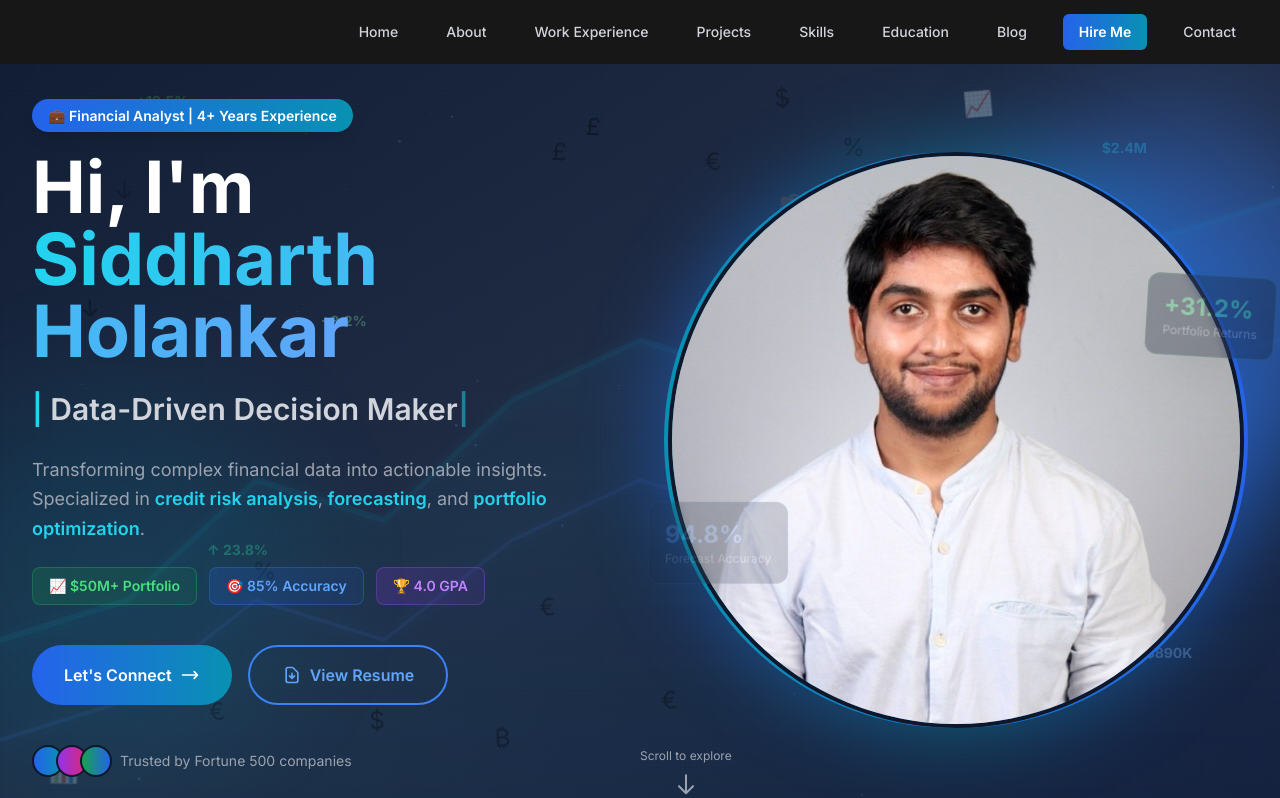
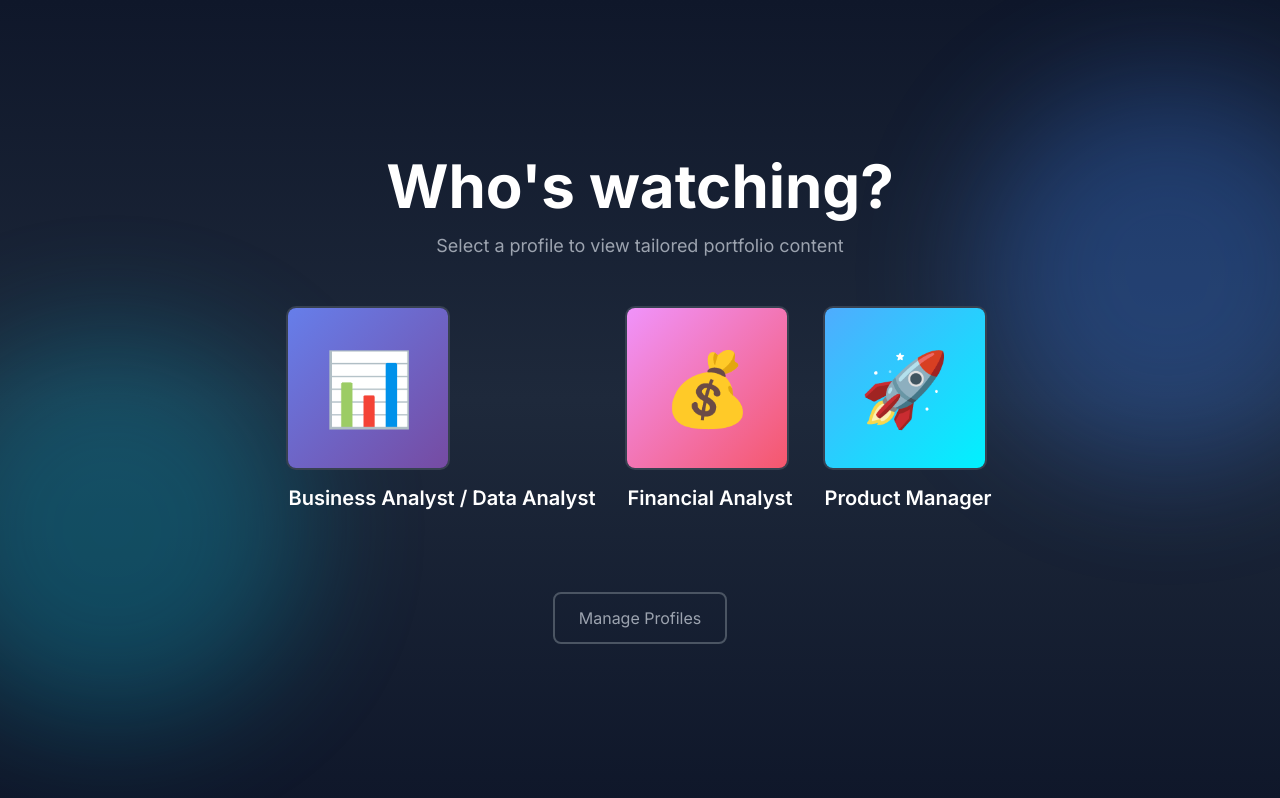
Before and after one commit to siddharthholankar/Portfolio-Website, a React (Vite) app: page / in a window 1280 px wide. Shown: the top 798 px of the page. Built offline with nearby package versions, Linux system fonts and the light colour scheme.

Commit message:
Add Netflix-style profile selector for role-based portfolio filtering

```diff
--- a/src/App.jsx
+++ b/src/App.jsx
@@ -1,8 +1,10 @@
 import { BrowserRouter as Router, Routes, Route, useLocation } from "react-router-dom";
+import { useState, useEffect } from "react";
 import Navbar from "./components/Navbar";
 import Home from "./pages/Home";
 import Blog from "./components/Blog";
 import BlogPost from "./components/BlogPost";
+import ProfileSelector from "./components/ProfileSelector";
 import {
   skills,
   projects,
@@ -13,28 +15,59 @@ import {
   certifications,
   achievements,
   blogPosts,
+  profiles,
 } from "./utils/data";
 
 function AppContent() {
   const location = useLocation();
   const isBlogPage = location.pathname.startsWith('/blog');
+  const [selectedProfile, setSelectedProfile] = useState(null);
+
+  useEffect(() => {
+    // Load selected profile from localStorage
+    const savedProfile = localStorage.getItem('selectedProfile');
+    if (savedProfile) {
+      setSelectedProfile(savedProfile);
+    }
+  }, []);
+
+  const handleSelectProfile = (profileId) => {
+    setSelectedProfile(profileId);
+    localStorage.setItem('selectedProfile', profileId);
+  };
+
+  const handleSwitchProfile = () => {
+    setSelectedProfile(null);
+    localStorage.removeItem('selectedProfile');
+  };
+
+  // Show profile selector if no profile is selected and not on blog page
+  if (!selectedProfile && !isBlogPage) {
+    return <ProfileSelector profiles={profiles} onSelectProfile={handleSelectProfile} />;
+  }
+
+  // Filter content based on selected profile
+  const filteredProjects = selectedProfile
+    ? projects.filter(project => project.profiles?.includes(selectedProfile))
+    : projects;
 
   return (
     <>
-      {!isBlogPage && <Navbar />}
+      {!isBlogPage && <Navbar selectedProfile={selectedProfile} onSwitchProfile={handleSwitchProfile} onSelectProfile={handleSelectProfile} profiles={profiles} />}
       <Routes>
         <Route
           path="/"
           element={
             <Home
               skills={skills}
-              projects={projects}
+              projects={filteredProjects}
               visibleSkills={visibleSkills}
               hiddenSkills={hiddenSkills}
               experiences={experiences}
               education={education}
               certifications={certifications}
               achievements={achievements}
+              selectedProfile={selectedProfile}
             />
           }
         />
--- /dev/null
+++ b/src/components/ProfileSelector.jsx
@@ -0,0 +1,89 @@
+import { useState } from "react";
+import PropTypes from "prop-types";
+
+const ProfileSelector = ({ profiles, onSelectProfile }) => {
+  const [hoveredProfile, setHoveredProfile] = useState(null);
+
+  return (
+    <div className="min-h-screen bg-gradient-to-b from-[#0f172a] via-[#1e293b] to-[#0f172a] flex items-center justify-center px-4">
+      {/* Background Effects */}
+      <div className="absolute inset-0 overflow-hidden">
+        <div className="absolute top-20 -right-20 w-96 h-96 bg-blue-500 rounded-full blur-3xl opacity-10 animate-pulse"></div>
+        <div className="absolute bottom-20 -left-20 w-96 h-96 bg-cyan-500 rounded-full blur-3xl opacity-10 animate-pulse" style={{ animationDelay: '1s' }}></div>
+      </div>
+
+      <div className="relative z-10 text-center w-full max-w-4xl">
+        {/* Title */}
+        <h1 className="text-4xl md:text-6xl font-bold text-white mb-4">
+          Who's watching?
+        </h1>
+        <p className="text-gray-400 text-lg mb-12">
+          Select a profile to view tailored portfolio content
+        </p>
+
+        {/* Profile Cards */}
+        <div className="flex flex-wrap justify-center gap-6 md:gap-8 mb-12">
+          {profiles.map((profile) => (
+            <div
+              key={profile.id}
+              className="group cursor-pointer"
+              onMouseEnter={() => setHoveredProfile(profile.id)}
+              onMouseLeave={() => setHoveredProfile(null)}
+              onClick={() => onSelectProfile(profile.id)}
+            >
+              <div
+                className={`relative transition-all duration-300 ${
+                  hoveredProfile === profile.id
+                    ? "scale-110 transform"
+                    : "scale-100"
+                }`}
+              >
+                {/* Profile Avatar */}
+                <div
+                  className={`w-32 h-32 md:w-40 md:h-40 rounded-lg mb-4 flex items-center justify-center text-6xl md:text-7xl transition-all duration-300 ${
+                    hoveredProfile === profile.id
+                      ? "ring-4 ring-blue-500 shadow-2xl shadow-blue-500/50"
+                      : "ring-2 ring-gray-700 hover:ring-gray-600"
+                  }`}
+                  style={{
+                    background: profile.gradient || "linear-gradient(135deg, #667eea 0%, #764ba2 100%)",
+                  }}
+                >
+                  <span>{profile.icon}</span>
+                </div>
+
+                {/* Profile Name */}
+                <p
+                  className={`text-white font-semibold text-lg md:text-xl transition-colors duration-300 ${
+                    hoveredProfile === profile.id ? "text-blue-400" : ""
+                  }`}
+                >
+                  {profile.name}
+                </p>
+              </div>
+            </div>
+          ))}
+        </div>
+
+        {/* Manage Profiles Button */}
+        <button className="mt-8 px-6 py-3 border-2 border-gray-600 text-gray-400 hover:border-gray-500 hover:text-white transition-colors duration-300 rounded-lg">
+          Manage Profiles
+        </button>
+      </div>
+    </div>
+  );
+};
+
+ProfileSelector.propTypes = {
+  profiles: PropTypes.arrayOf(
+    PropTypes.shape({
+      id: PropTypes.string.isRequired,
+      name: PropTypes.string.isRequired,
+      icon: PropTypes.string.isRequired,
+      gradient: PropTypes.string,
+    })
+  ).isRequired,
+  onSelectProfile: PropTypes.func.isRequired,
+};
+
+export default ProfileSelector;
--- a/src/pages/Home.jsx
+++ b/src/pages/Home.jsx
@@ -17,7 +17,7 @@ import Contact from "../components/Contact";
 import Footer from "../components/Footer";
 import { canvasDotsBg } from "../utils/Utils";
 
-const Home = ({ skills, projects, visibleSkills, hiddenSkills, experiences, education, certifications, achievements }) => {
+const Home = ({ skills, projects, visibleSkills, hiddenSkills, experiences, education, certifications, achievements, selectedProfile }) => {
   const [showScrollButton, setShowScrollButton] = useState(false);
 
   useEffect(() => {
--- a/src/utils/data.jsx
+++ b/src/utils/data.jsx
@@ -23,7 +23,8 @@ const projects = [
     liveLink: "",
     githubLink: "",
     impact: "Reduced risk assessment time by 40%",
-    category: "Dashboard"
+    category: "Dashboard",
+    profiles: ["financial-analyst", "business-analyst"]
   },
   {
     id: 2,
@@ -35,7 +36,8 @@ const projects = [
     liveLink: "",
     githubLink: "",
     impact: "Improved gross margins by 15%",
-    category: "Finance"
+    category: "Finance",
+    profiles: ["financial-analyst", "business-analyst"]
   },
   {
     id: 3,
@@ -47,7 +49,8 @@ const projects = [
     liveLink: "",
     githubLink: "",
     impact: "Increased forecast accuracy by 35%",
-    category: "ML"
+    category: "ML",
+    profiles: ["business-analyst", "product-manager"]
   },
   {
     id: 4,
@@ -58,7 +61,8 @@ const projects = [
     liveLink: "https://colab.research.google.com/drive/1GsTKjBwPdbmzRGQMU8diSBTkXX3vE8jI?usp=sharing",
     githubLink: "",
     impact: "Reduced reporting time by 70%",
-    category: "Dashboard"
+    category: "Dashboard",
+    profiles: ["financial-analyst", "business-analyst"]
   },
   {
     id: 5,
@@ -69,7 +73,8 @@ const projects = [
     liveLink: "",
     githubLink: "",
     impact: "Automated personalized outreach with 90%+ relevance scoring",
-    category: "Automation"
+    category: "Automation",
+    profiles: ["business-analyst", "product-manager"]
   },
   {
     id: 6,
@@ -80,7 +85,8 @@ const projects = [
     liveLink: "",
     githubLink: "",
     impact: "Automated daily job discovery with structured reporting",
-    category: "Automation"
+    category: "Automation",
+    profiles: ["business-analyst", "product-manager"]
   }
 ];
 const visibleSkills = [
@@ -434,4 +440,31 @@ df['recommended_rate'] = 0.05 + (y_pred_proba * 0.10)  # 5% to 15% range</code><
   }
 ];
 
-export { skills, projects, visibleSkills, hiddenSkills, experiences, education, certifications, achievements, testimonials, blogPosts };
+const profiles = [
+  {
+    id: "business-analyst",
+    name: "Business Analyst / Data Analyst",
+    icon: "📊",
+    gradient: "linear-gradient(135deg, #667eea 0%, #764ba2 100%)",
+    description: "Data-driven insights and business intelligence",
+    tags: ["business-analyst", "data-analyst"]
+  },
+  {
+    id: "financial-analyst",
+    name: "Financial Analyst",
+    icon: "💰",
+    gradient: "linear-gradient(135deg, #f093fb 0%, #f5576c 100%)",
+    description: "Financial modeling and risk analysis",
+    tags: ["financial-analyst"]
+  },
+  {
+    id: "product-manager",
+    name: "Product Manager",
+    icon: "🚀",
+    gradient: "linear-gradient(135deg, #4facfe 0%, #00f2fe 100%)",
+    description: "Product strategy and execution",
+    tags: ["product-manager"]
+  }
+];
+
+export { skills, projects, visibleSkills, hiddenSkills, experiences, education, certifications, achievements, testimonials, blogPosts, profiles };
```
Also changed, not shown: src/components/Navbar.jsx (+64 -3 lines).
